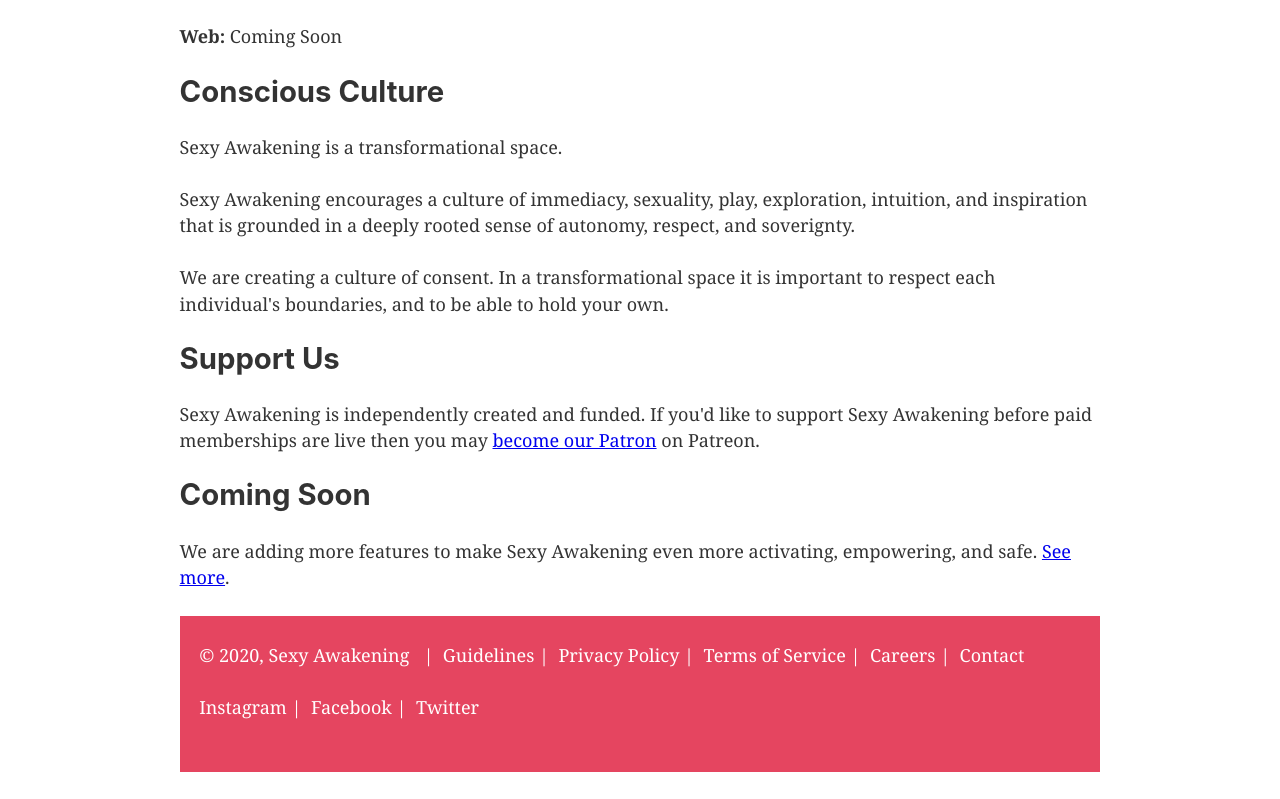
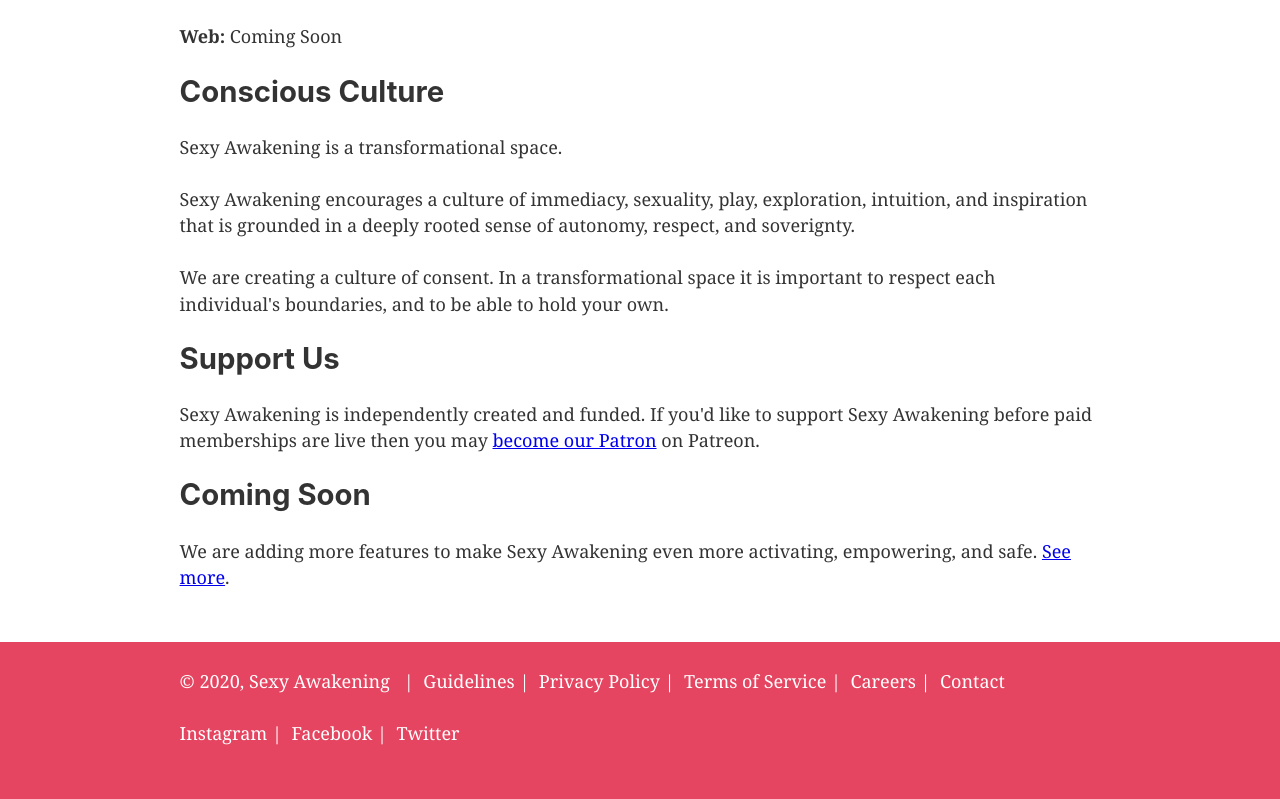
Before and after one commit to russjwells/sexy-awakening-website-2, a Gatsby site: page / in a window 1280 px wide. Shown: the part 1071-1870 px from the top of the page. Built offline with nearby package versions, Linux system fonts and the light colour scheme; Gatsby itself is replaced by a stand-in of ours.

Commit message:
fixed footer

```diff
--- a/src/components/layout.js
+++ b/src/components/layout.js
@@ -36,8 +36,8 @@
         }}
       >
         <main>{children}</main>
-        <Footer />
       </div>
+      <Footer />
     </>
   )
 }
```
